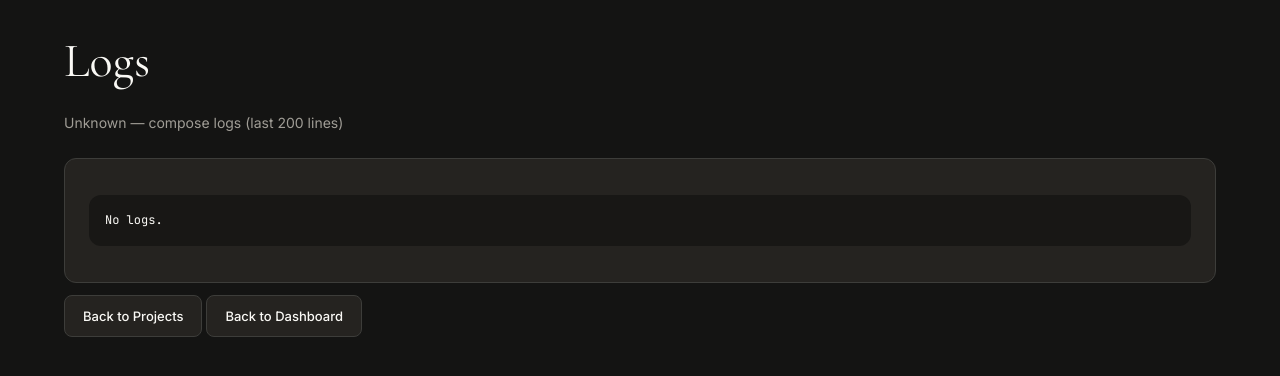
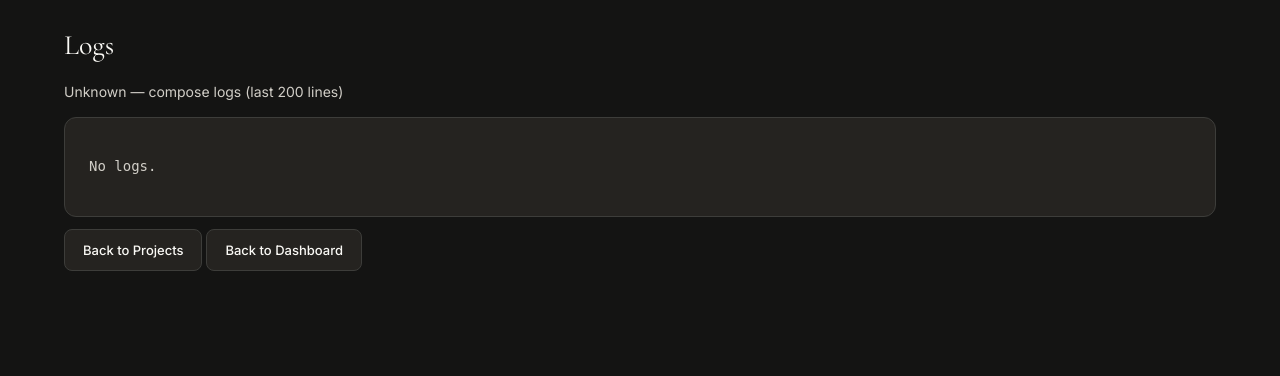
Before and after one commit to QudsLab/DockLiner, a FastAPI app: page /projects/1/logs in a window 1280 px wide. Shown: the part 64-440 px from the top of the page. Run offline with FastAPI, Linux system fonts and the light colour scheme.

Commit message:
Update logs.html

```diff
--- a/app/templates/logs.html
+++ b/app/templates/logs.html
@@ -1,10 +1,10 @@
 {% extends "base.html" %}
 {% block title %}Logs — {{ project.name if project else '?' }}{% endblock %}
 {% block content %}
-<h1 style="font-size:48px; margin-bottom:8px;">Logs</h1>
-<p style="color:var(--muted); margin-bottom:24px;">{{ project.name if project else 'Unknown' }} — compose logs (last 200 lines)</p>
+<h1 class="hero-title">Logs</h1>
+<p class="section-subtitle">{{ project.name if project else 'Unknown' }} — compose logs (last 200 lines)</p>
 <div class="card">
-  <pre class="logs">{{ logs or 'No logs.' }}</pre>
+  <pre class="log-window">{{ logs or 'No logs.' }}</pre>
 </div>
 <div style="margin-top:12px;">
   <a class="btn btn-secondary" href="/projects">Back to Projects</a>
```
